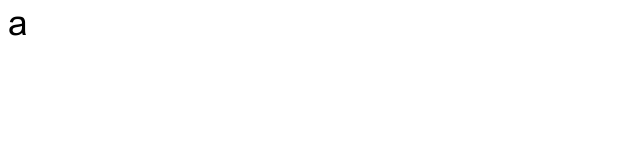
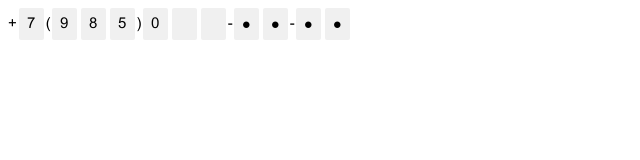
Before and after one commit to rakhimgaliyev/mail-tt, a website with bundled scripts: page public/index.html in a window 1280 px wide. Shown: the whole page, without its empty margins (0-640 px from the left). Built offline with nearby package versions, Linux system fonts and the light colour scheme; files whose address does not match are found by name.

Commit message:
styles for number and nonNubmer added

```diff
--- a/public/components/MaskNumberView/index.css
+++ b/public/components/MaskNumberView/index.css
@@ -8,5 +8,23 @@
   display: flex;
 
   font-family: ArialMT;
-  font-size: 35px;
+  font-size: 15px;
 }
+
+.number-block__number {
+  display: flex;
+  height: 32px;
+  width: 25px;
+
+  justify-content: center;
+  align-items: center;
+
+  background: #f0f0f0;
+  border-radius: 2px;
+}
+
+.number-block__non-number {
+  display: flex;
+  justify-content: center;
+  align-items: center;
+}
--- a/public/components/MaskNumberView/index.js
+++ b/public/components/MaskNumberView/index.js
@@ -1,11 +1,83 @@
 "use strict";
 
 export default class MaskNumberView {
+  // TODO: REPLACE INNER HTML,
+  //  create loop with adding element to number block
+
+  isNumber(char) {
+    if (char >= 0 && char <= 9) {
+      return true;
+    }
+    return false;
+  }
+
+  setMarginRightForSpecialChar(webElement, mask, elementPos) {
+    if (elementPos !== mask.length - 1) {
+      if (
+        this.isNumber(mask[elementPos + 1]) ||
+        mask[elementPos + 1] === "*" ||
+        mask[elementPos + 1] === "I"
+      ) {
+        webElement.style.marginRight = "4px";
+      } else {
+        webElement.style.marginRight = "2px";
+      }
+    }
+  }
+
+  setMarginRightForNonSpecialChar(webElement, mask, elementPos) {
+    if (elementPos !== mask.length - 1) {
+      if (mask[elementPos] === "+") {
+        webElement.style.marginRight = "2px";
+      } else {
+        webElement.style.marginRight = "1px";
+      }
+    }
+  }
+
+  appendElement(parentNode, mask, elementPos) {
+    let webElement = document.createElement("div");
+
+    let char = mask[elementPos];
+
+    if (this.isNumber(char)) {
+      webElement.textContent = char;
+      webElement.className = "number-block__number";
+      this.setMarginRightForSpecialChar(webElement, mask, elementPos);
+    } else if (char === "*") {
+      webElement.textContent = "●";
+
+      webElement.className = "number-block__number";
+      this.setMarginRightForSpecialChar(webElement, mask, elementPos);
+    } else if (char === "I") {
+      webElement.className = "number-block__number";
+      this.setMarginRightForSpecialChar(webElement, mask, elementPos);
+    } else {
+      webElement.textContent = char;
+
+      webElement.className = "number-block__non-number";
+      this.setMarginRightForNonSpecialChar(webElement, mask, elementPos);
+    }
+
+    parentNode.appendChild(webElement);
+  }
+
   render(divId = "root") {
-    let element = document.getElementById(divId);
-    element.innerHTML = `
-      <div class="number-block">
-        a
-      </div>`;
+    let parentNode = document.createElement("div");
+    parentNode.className = "number-block";
+    // this.appendElement(parentNode, "asd", 1);
+    // this.appendElement(parentNode, "asd", 1);
+    // this.appendElement(parentNode, "asd", 1);
+    const mask = "+7(985)0II-**-**";
+
+    for (var i = 0; i < mask.length; i++) {
+      this.appendElement(parentNode, mask, i);
+    }
+    let rootNode = document.getElementById(divId);
+    rootNode.appendChild(parentNode);
+    // rootNode.innerHTML = `
+    //   <div class="number-block">
+    //     a
+    //   </div>`;
   }
 }
```
